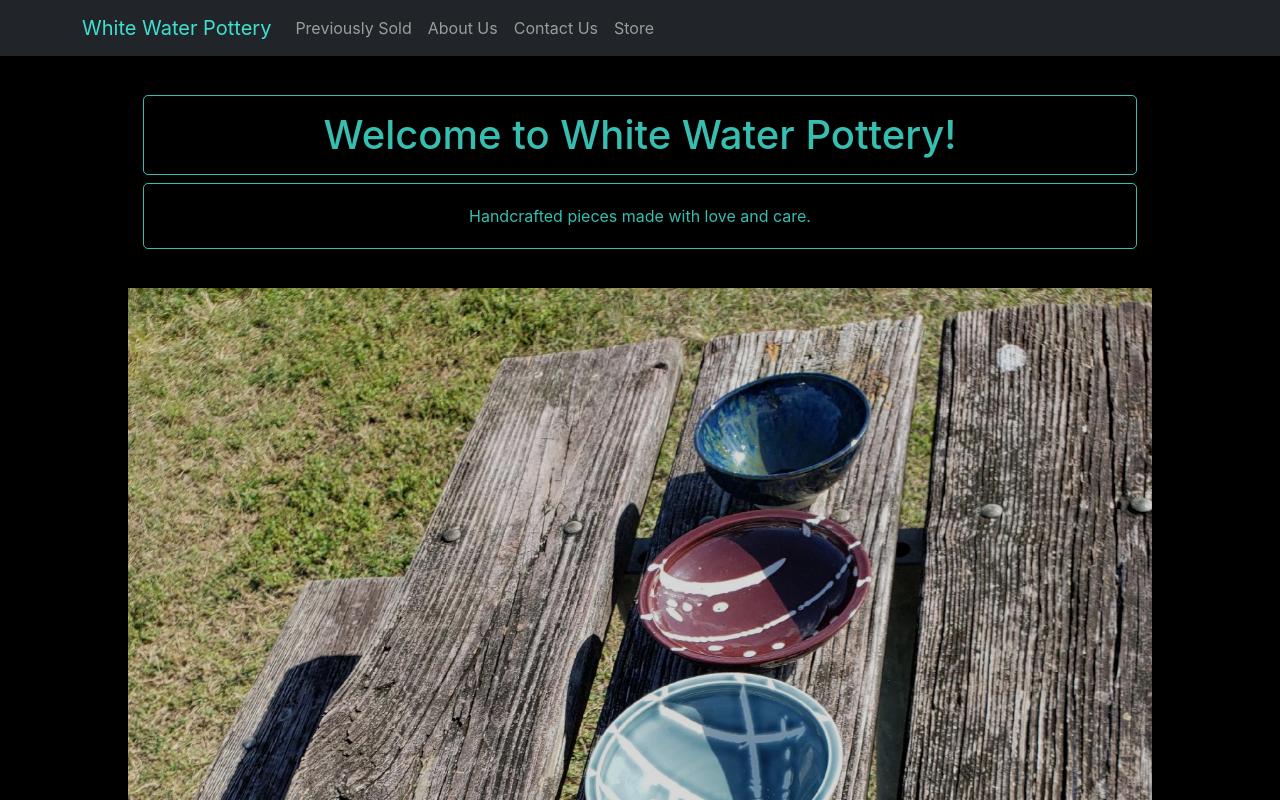
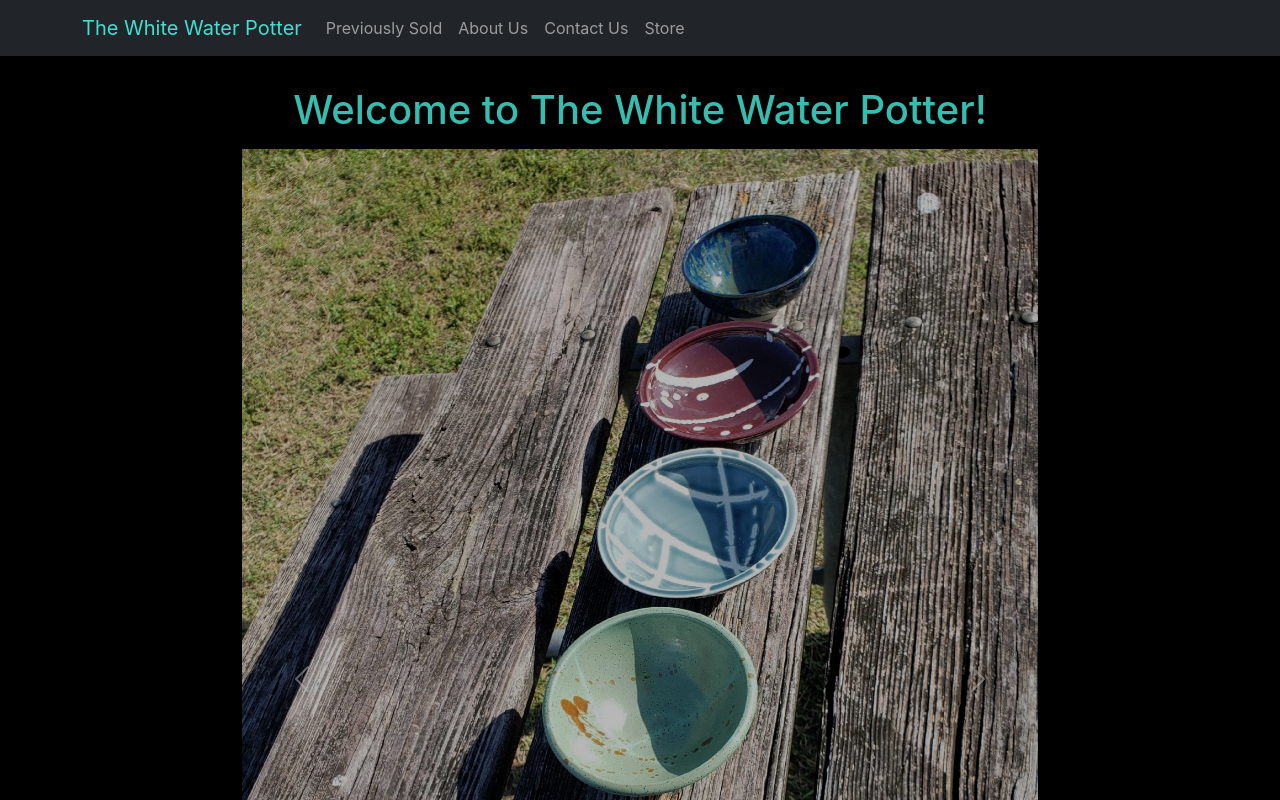
Before and after one commit to Bradleytevans/Pottery, a React (Create React App) app: page / in a window 1280 px wide. Shown: the top 800 px of the page. Built offline with nearby package versions, Linux system fonts and the light colour scheme.

Commit message:
changed landing page

```diff
--- a/src/components/Navbar.js
+++ b/src/components/Navbar.js
@@ -11,7 +11,7 @@ export default function Navibar() {
     <Navbar collapseOnSelect expand="lg" bg="dark" variant="dark">
       <Container>
         <Navbar.Brand as={NavLink} to="/">
-          White Water Pottery
+          The White Water Potter
         </Navbar.Brand>
         <Navbar.Toggle aria-controls="responsive-navbar-nav" />
         <Navbar.Collapse id="responsive-navbar-nav">
--- a/src/pages/Landing.js
+++ b/src/pages/Landing.js
@@ -12,15 +12,10 @@ import Seven from "../images/36798.jpeg";
 export default function Landing() {
   return (
     <body>
-      <br></br>
       <LandingCard>
         <LandingBody>
-          <h1>Welcome to White Water Pottery!</h1>
-          <p>Handcrafted pieces made with love and care.</p>
-        </LandingBody>
-      </LandingCard>
-      <br></br>
-      <CarouselCard>
+          <h1>Welcome to  The White Water Potter!</h1>
+          <CarouselCard>
         <Carousel>
           <Carousel.Item>
             <img className="d-block w-100" src={One} alt="First slide" />
@@ -45,7 +40,9 @@ export default function Landing() {
           </Carousel.Item>
         </Carousel>
       </CarouselCard>
-      <br></br>
+          <p>Handcrafted pieces made with love and care.</p>
+        </LandingBody>
+      </LandingCard>
     </body>
   );
 }
@@ -61,17 +58,12 @@ const LandingCard = styled.div`
 `;
 const LandingBody = styled.div`
   padding: 15px 15px;
-  border-radius: 5px;
-
   h1 {
     padding: 15px 20px;
-    border: solid turquoise 1px;
-    border-radius: 5px;
+    margin: 0;
   }
   p {
     padding: 20px;
-    border: solid turquoise 1px;
-    border-radius: 5px;
     margin: 0;
   }
 `;
```
